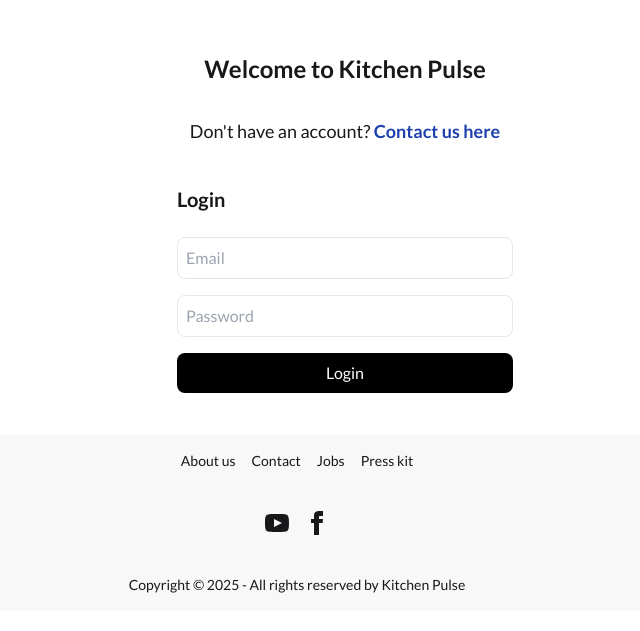
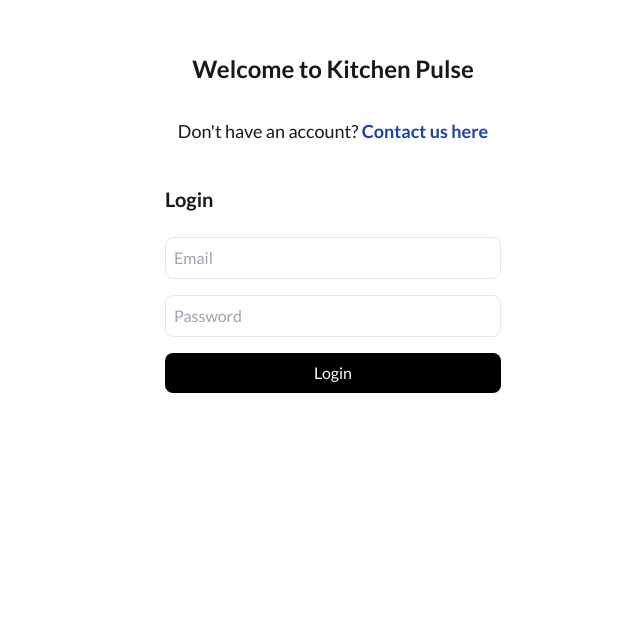
Before and after one commit to benAkehurst/kitchen-pulse-web, a Next.js app: page / in a window 1280 px wide. Shown: the part 189-820 px from the top of the page, without its empty margins (343-983 px from the left). Built offline with nearby package versions, Linux system fonts and the light colour scheme; no server answers.

Commit message:
styling fixes

```diff
--- a/src/app/layout.tsx
+++ b/src/app/layout.tsx
@@ -37,11 +37,15 @@ export default function RootLayout({
         {!isLoginPage && <Sidebar onToggle={handleSidebarToggle} />}
         <main
           className={`transition-all duration-300 pt-6 ${
-            !isLoginPage && isSidebarOpen ? 'md:pl-80' : 'md:pl-24'
-          } ${isLoginPage && isSidebarOpen ? 'md:pl-0' : ''}`}
+            !isLoginPage && isSidebarOpen
+              ? 'md:pl-80 md:pr-6'
+              : 'md:pl-24 md:pr-6'
+          } ${
+            isLoginPage && !isSidebarOpen ? 'md:pl-0 pt-0 md:pr-6' : 'md:pr-6'
+          }`}
         >
           {children}
-          <Footer />
+          {/* <Footer /> */}
         </main>
       </body>
     </html>
```
